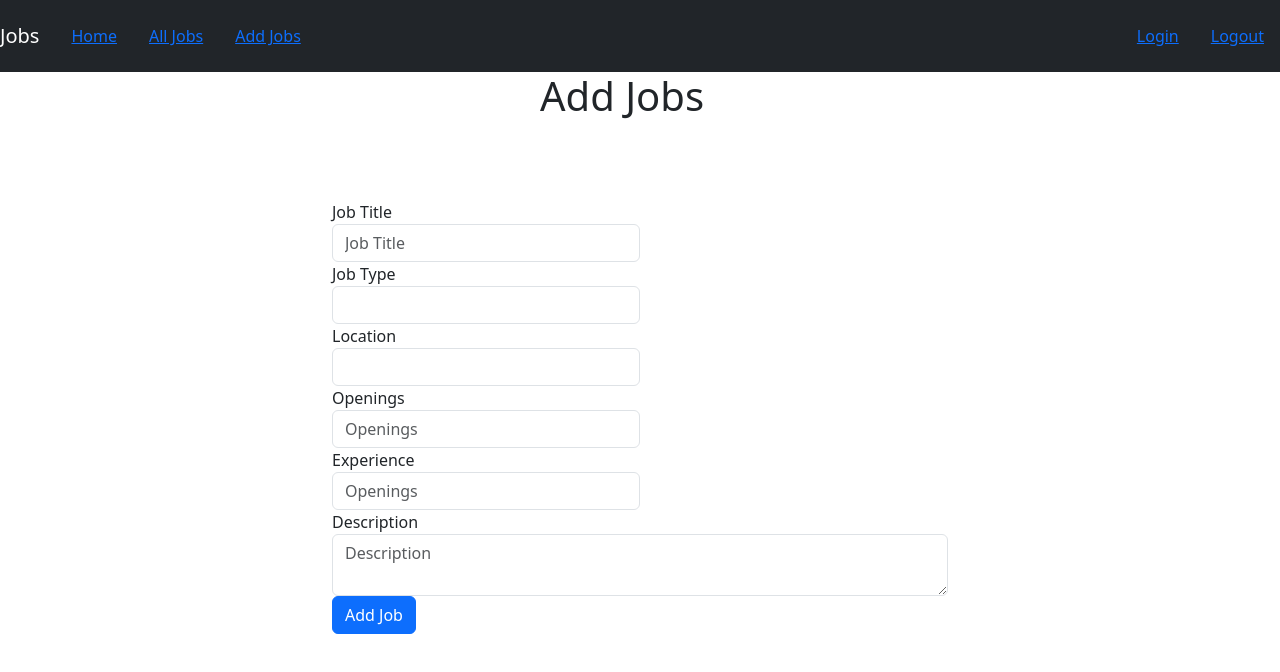
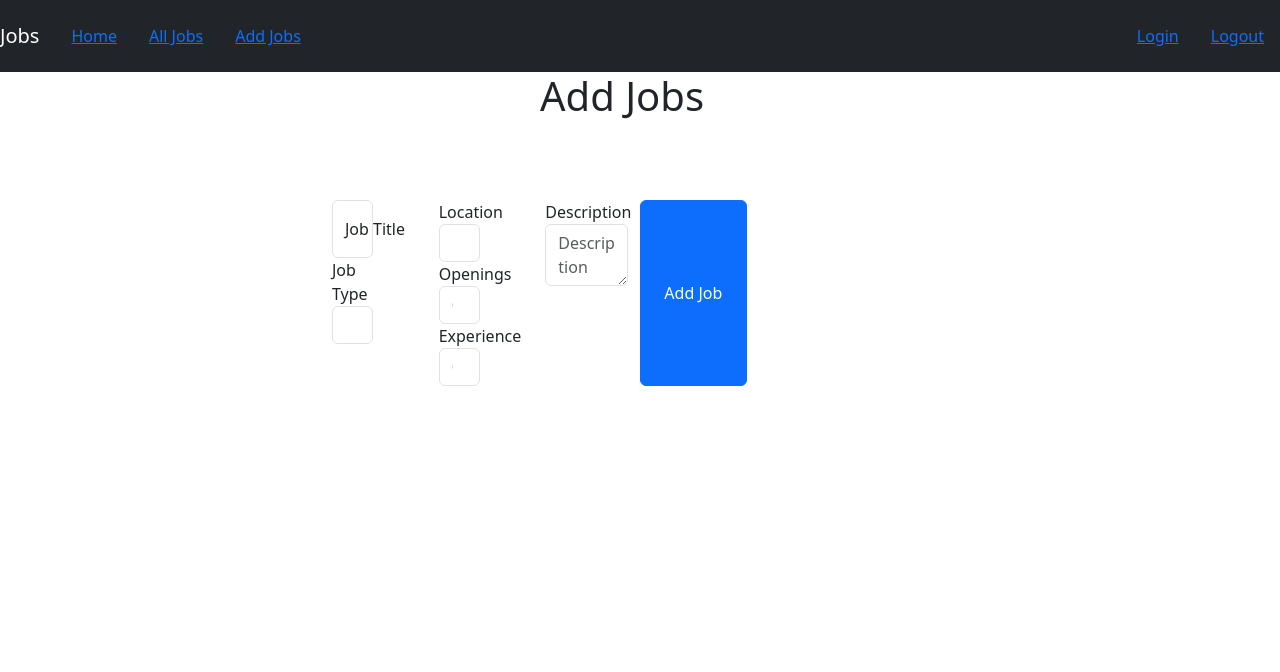
Before and after one commit to skull7t/jobs2, an Angular app in the folder Frontend/: page /addjobs in a window 1280 px wide. Shown: the top 672 px of the page. Built offline with nearby package versions, Linux system fonts and the light colour scheme.

Commit message:
Update add-job.component.html
trying something

```diff
--- a/Frontend/src/app/add-job/add-job.component.html
+++ b/Frontend/src/app/add-job/add-job.component.html
@@ -3,11 +3,11 @@
     <h1>Add Jobs</h1>
     </div>
   <div class="container col-md-6">
-      <form (ngSubmit)="validator()">
+      <form (ngSubmit)="validator()" class="row row-cols-md-6">
           <div class="form-row">
-              <div class="form-group col-md-6">
-                <label for="inputEmail4">Job Title</label>
+              <div class="form-floating col-md-6">
                 <input type="text" class="form-control" id="jobTitle"  [(ngModel)]="job.jobTitle"  [ngModelOptions]="{standalone: true}" placeholder="Job Title">
+                <label for="jobTitle">Job Title</label>
               </div>
               <div class="form-group col-md-6">
                   <label for="inputCountry">Job Type</label>
```
